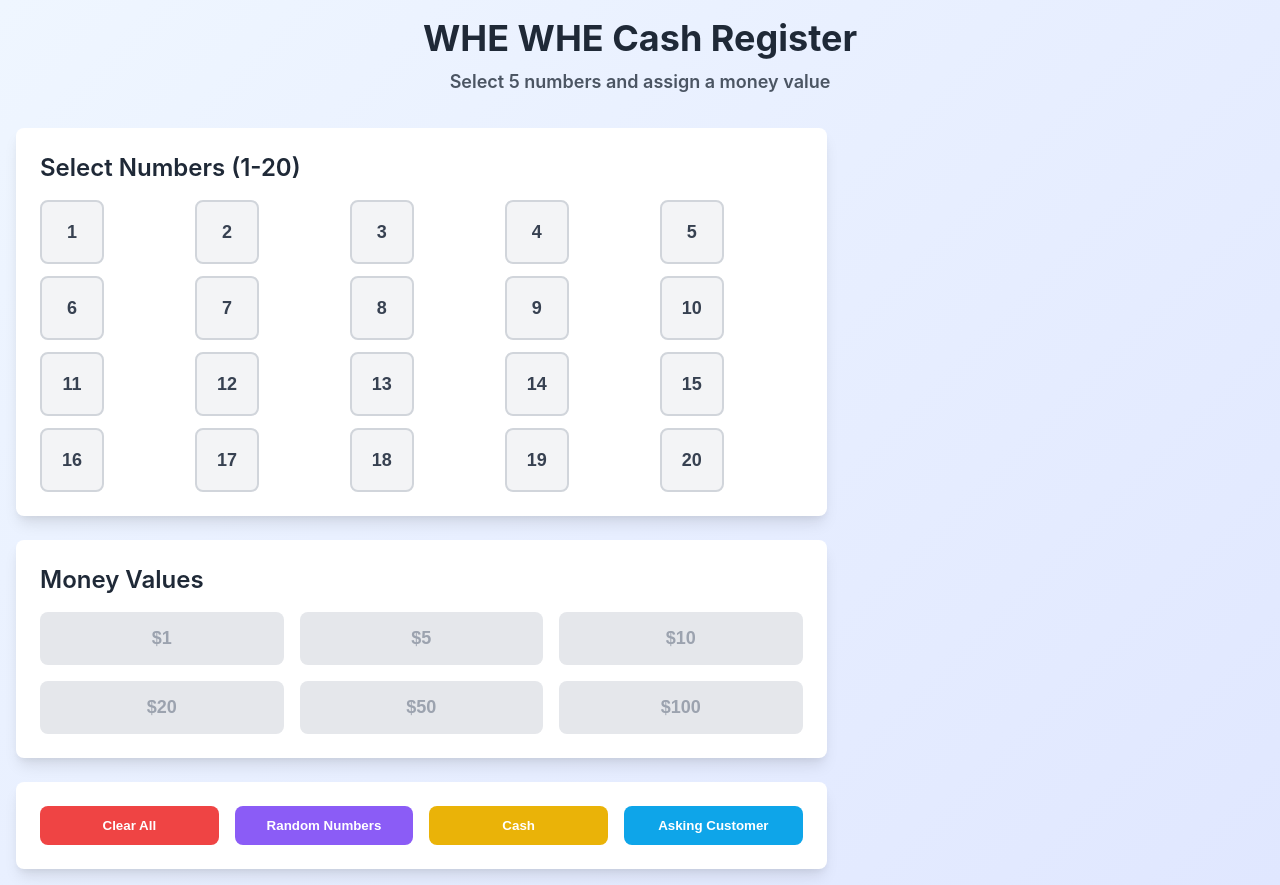
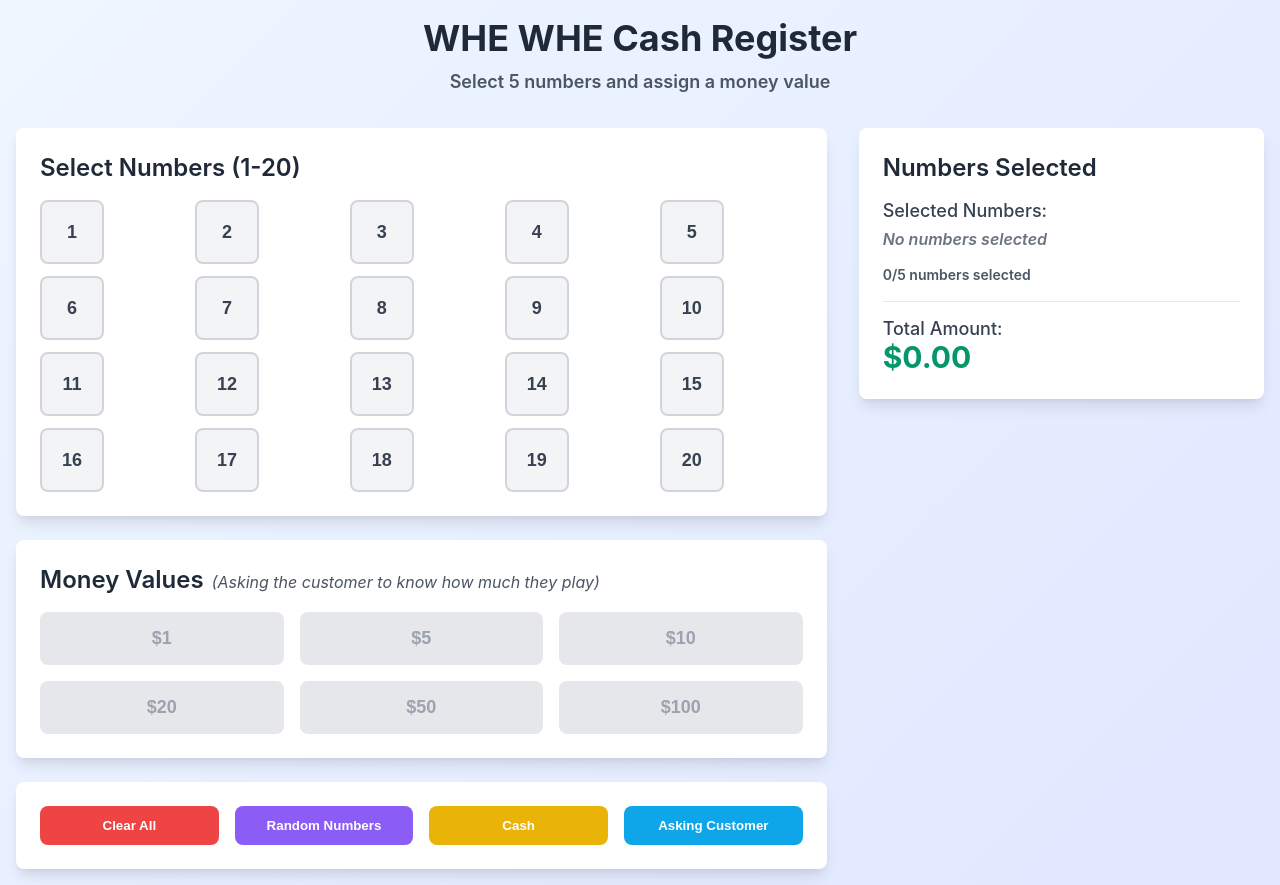
Before and after one commit to jaydenhnguyen/lottery-register, a Next.js app: page /home in a window 1280 px wide. Built offline with nearby package versions, Linux system fonts and the light colour scheme.

Commit message:
:sparkles: output info

```diff
--- a/src/components/ActionButtons/ActionButtons.tsx
+++ b/src/components/ActionButtons/ActionButtons.tsx
@@ -38,8 +38,6 @@ export function ActionButtons({ setMaxAmount, setIsShowCashModal, setIsShowAskin
     }
 
     dispatchSelectedNumber({ type: SelectedNumbersActionType.SET_NUMBERS, payload: numbers });
-    dispatchSelectedMoney({ type: SelectedMoneyActionType.CLEAR_MONEY });
-    setMaxAmount(0);
   }, [dispatchSelectedMoney, dispatchSelectedNumber, setMaxAmount]);
 
   const onCash = React.useCallback(() => {
@@ -48,7 +46,7 @@ export function ActionButtons({ setMaxAmount, setIsShowCashModal, setIsShowAskin
       return;
     }
     if (totalAmount === 0) {
-      alert('You must assign a money value!');
+      alert('You must choosing money value!');
       return;
     }
     setIsShowCashModal(true);
--- a/src/components/Common/Card/Card.module.scss
+++ b/src/components/Common/Card/Card.module.scss
@@ -3,11 +3,15 @@
   box-shadow: 0 10px 15px -3px rgba(0, 0, 0, 0.1), 0 4px 6px -2px rgba(0, 0, 0, 0.05);
 }
 
+.title-wrapper {
+  @apply flex items-center mb-4;
+}
+
 .title {
-  @apply flex items-center text-2xl font-semibold text-[#1f2937] mb-4;
+  @apply flex items-center text-2xl font-semibold text-[#1f2937];
 }
 
 .subtitle {
-  @apply text-base text-[#4b5563] ml-2;
+  @apply text-base text-[#4b5563] ml-2 mt-1 italic;
   font-weight: normal;
 }
--- a/src/components/Common/Card/Card.tsx
+++ b/src/components/Common/Card/Card.tsx
@@ -10,10 +10,10 @@ type Props = {
 export function Card({ title, subTitle, children }: Props): React.ReactElement {
   return (
     <div className={classes['wrapper']}>
-      <h2 className={classes['title']}>
-        {title}
+      <div className={classes['title-wrapper']}>
+        <h2 className={classes['title']}>{title}</h2>
         {subTitle && <span className={classes['subtitle']}>{subTitle}</span>}
-      </h2>
+      </div>
       {children}
     </div>
   );
--- a/src/components/MoneyInputModal/MoneyInputModal.tsx
+++ b/src/components/MoneyInputModal/MoneyInputModal.tsx
@@ -13,7 +13,14 @@ export function MoneyInputModal({ isOpen, onClose, onSubmit }: Props): React.Rea
   const [amount, setAmount] = React.useState<string>('');
   const [error, setError] = React.useState<string>('');
 
-  const handleSubmit = (e: React.FormEvent) => {
+  const closingModal = React.useCallback(() => {
+    setAmount('');
+    setError('');
+    onClose();
+  }, [onClose]);
+
+  const handleSubmit = React.useCallback(
+    (e: React.FormEvent) => {
       e.preventDefault();
 
       const numAmount = Number.parseFloat(amount);
@@ -23,15 +30,15 @@ export function MoneyInputModal({ isOpen, onClose, onSubmit }: Props): React.Rea
       }
 
       onSubmit(numAmount);
-    setAmount('');
-    setError('');
-    onClose();
-  };
+      closingModal();
+    },
+    [amount, closingModal, onSubmit],
+  );
 
   return (
     <Modal
       isOpen={isOpen}
-      onRequestClose={onClose}
+      onRequestClose={closingModal}
       contentLabel="Enter Money Amount"
       className={classes['modal-wrapper']}
       overlayClassName={classes['overlay']}
@@ -66,7 +73,7 @@ export function MoneyInputModal({ isOpen, onClose, onSubmit }: Props): React.Rea
           </div>
 
           <div className={classes['btb-group']}>
-            <button type="button" onClick={onClose} className={classNames(classes['btn'], classes['cancel-btn'])}>
+            <button type="button" onClick={closingModal} className={classNames(classes['btn'], classes['cancel-btn'])}>
               Cancel
             </button>
 
--- /dev/null
+++ b/src/components/OutputInfo/OutputInfo.module.scss
@@ -0,0 +1,81 @@
+.output-info-wrapper {
+  @apply bg-white rounded-lg p-6 sticky top-4;
+  box-shadow: 0 10px 15px -3px rgba(0, 0, 0, 0.1), 0 4px 6px -2px rgba(0, 0, 0, 0.05);
+}
+
+.title {
+  @apply text-2xl font-semibold text-[#1f2937] mb-4;
+}
+
+.content {
+  @apply flex flex-col gap-4;
+}
+
+.section {
+  @apply flex flex-col gap-2;
+}
+
+.section-title {
+  @apply text-[1.125rem] font-medium text-[#374151];
+}
+
+.numbers-container {
+  @apply flex flex-wrap gap-2;
+}
+
+.number-badge {
+  @apply bg-[#dbeafe] text-[#1e40af] px-3 py-1 rounded-full font-semibold;
+}
+
+.empty-state {
+  @apply text-[#6b7280] italic
+}
+
+.counter {
+  @apply text-sm text-[#4b5563] mt-2;
+}
+
+.amount-section {
+  @apply border-[1px] border-solid border-t-[#e5e7eb] border-x-0 border-b-0 pt-4;
+}
+
+.total-amount {
+  @apply text-3xl font-bold text-[#059669];
+}
+
+.max-amount-display {
+  @apply mt-4 p-3 bg-[#f9fafb] rounded-lg border-[1px] border-solid border-[#e5e7eb];
+}
+
+.max-amount-label {
+  @apply text-sm text-[#4b5563] mr-2;
+}
+
+.ax-amount-value {
+  @apply font-semibold text-[#374151];
+}
+
+.progress-bar {
+  @apply h-2 bg-[#e5e7eb] rounded-full mx-0 my-2 overflow-hidden;
+}
+
+.progress-fill {
+  @apply h-full bg-[#3b82f6] rounded-full;
+  transition: width 0.3s ease;
+}
+
+.remaining-amount {
+  @apply text-sm text-[#4b5563] text-right
+}
+
+.ready-notification {
+  @apply bg-[#f0fdf4] border-[1px] border-solid border-[#bbf7d0] rounded-lg p-4 mt-4;
+}
+
+.ready-title {
+  @apply text-[#166534] font-semibold;
+}
+
+.ready-subtitle {
+  @apply text-sm text-[#16a34a] mt-1;
+}
--- /dev/null
+++ b/src/components/OutputInfo/OutputInfo.tsx
@@ -0,0 +1,69 @@
+import * as React from 'react';
+import classes from './OutputInfo.module.scss';
+import { useSelectedMoney, useSelectedNumber } from 'src/hooks';
+
+type Props = {
+  maxAmount: number;
+};
+
+export function OutputInfo({ maxAmount }: Props): React.ReactElement {
+  const {
+    state: { selectedNumbers },
+  } = useSelectedNumber();
+
+  const {
+    state: { total: selectedAmount },
+  } = useSelectedMoney();
+
+  return (
+    <div className={classes['output-info-wrapper']}>
+      <h2 className={classes['title']}>Numbers Selected</h2>
+
+      <div className={classes['content']}>
+        <div className={classes['section']}>
+          <h3 className={classes['section-title']}>Selected Numbers:</h3>
+          <div className={classes['numbers-container']}>
+            {selectedNumbers.length > 0 ? (
+              selectedNumbers
+                .sort((a, b) => a - b)
+                .map((number) => (
+                  <span key={number} className={classes['number-badge']}>
+                    {number}
+                  </span>
+                ))
+            ) : (
+              <span className={classes['empty-state']}>No numbers selected</span>
+            )}
+          </div>
+          <div className={classes['counter']}>{selectedNumbers.length}/5 numbers selected</div>
+        </div>
+
+        <div className={classes['amount-section']}>
+          <h3 className={classes['section-title']}>Total Amount:</h3>
+          <div className={classes['total-amount']}>${selectedAmount.toFixed(2)}</div>
+
+          {maxAmount > 0 && (
+            <div className={classes['max-amount-display']}>
+              <span className={classes['max-amount-label']}>Maximum:</span>
+              <span className={classes['max-amount-value']}>${maxAmount.toFixed(2)}</span>
+              <div className={classes['progress-bar']}>
+                <div
+                  className={classes['progress-fill']}
+                  style={{ width: `${(selectedAmount / maxAmount) * 100}%` }}
+                ></div>
+              </div>
+              <div className={classes['remaining-amount']}>Remaining: ${(maxAmount - selectedAmount).toFixed(2)}</div>
+            </div>
+          )}
+        </div>
+
+        {selectedNumbers.length === 5 && selectedAmount > 0 && selectedAmount === maxAmount && (
+          <div className={classes['ready-notification']}>
+            <div className={classes['ready-title']}>Ticket Ready!</div>
+            <div className={classes['ready-subtitle']}>Press &#34;Cash&#34; to complete the transaction</div>
+          </div>
+        )}
+      </div>
+    </div>
+  );
+}
--- /dev/null
+++ b/src/components/OutputInfo/index.ts
@@ -0,0 +1 @@
+export * from './OutputInfo';
--- a/src/components/index.ts
+++ b/src/components/index.ts
@@ -1,4 +1,5 @@
 export * from './Common';
+export * from './OutputInfo';
 export * from './NumberGrid';
 export * from './ActionButtons';
 export * from './MoneySelector';
--- a/src/modules/home/Home.module.scss
+++ b/src/modules/home/Home.module.scss
@@ -1,10 +1,10 @@
 .wrapper {
-  @apply min-h-[100vh] p-4;
+  @apply h-full;
   background: linear-gradient(135deg, #eff6ff 0%, #e0e7ff 100%);
 }
 
-.maxWidth {
-  @apply max-w-[112rem] mx-auto my-0;
+.max-width {
+  @apply p-4 max-w-[112rem] mx-auto my-0;
 }
 
 .header {
--- a/src/modules/home/Home.tsx
+++ b/src/modules/home/Home.tsx
@@ -1,5 +1,5 @@
 import * as React from 'react';
-import { Card, NumberGrid, MoneySelector, MoneyInputModal, ActionButtons } from 'src/components';
+import { Card, NumberGrid, MoneySelector, MoneyInputModal, ActionButtons, OutputInfo } from 'src/components';
 import classes from './Home.module.scss';
 
 export function Home(): React.ReactElement {
@@ -9,7 +9,7 @@ export function Home(): React.ReactElement {
   return (
     <>
       <div className={classes['wrapper']}>
-        <div className={classes['maxWith']}>
+        <div className={classes['max-width']}>
           <header className={classes['header']}>
             <h1 className={classes['title']}>WHE WHE Cash Register</h1>
             <p className={classes['subtitle']}>Select 5 numbers and assign a money value</p>
@@ -23,7 +23,11 @@ export function Home(): React.ReactElement {
 
               <Card
                 title={'Money Values'}
-                subTitle={maxMoneyAmount > 0 ? `(Max: $${maxMoneyAmount.toFixed(2)})` : undefined}
+                subTitle={
+                  maxMoneyAmount > 0
+                    ? `(Max: $${maxMoneyAmount.toFixed(2)})`
+                    : '(Asking the customer to know how much they play)'
+                }
               >
                 <MoneySelector maxAmount={maxMoneyAmount} />
               </Card>
@@ -36,7 +40,7 @@ export function Home(): React.ReactElement {
             </div>
 
             <div className={classes['right-side-wrapper']}>
-              {/*<SelectedNumbers selectedNumbers={selectedNumbers} totalAmount={totalAmount} />*/}
+              <OutputInfo maxAmount={maxMoneyAmount} />
             </div>
           </div>
         </div>
--- a/src/pages/_app.tsx
+++ b/src/pages/_app.tsx
@@ -3,8 +3,8 @@ import 'src/styles/_app.scss';
 import 'src/styles/_core.scss';
 import 'src/styles/tailwind.scss';
 import { AppProps } from 'next/app';
-import { SelectedNumbersProvider } from '../context/selectedNumbers';
-import { SelectedMoneyProvider } from '../context/selectedMoney';
+import { SelectedMoneyProvider } from 'src/context/selectedMoney';
+import { SelectedNumbersProvider } from 'src/context/selectedNumbers';
 
 export default function App({ Component, pageProps }: AppProps) {
   return (
```
Lines whose indentation alone changed are shown as unchanged.
